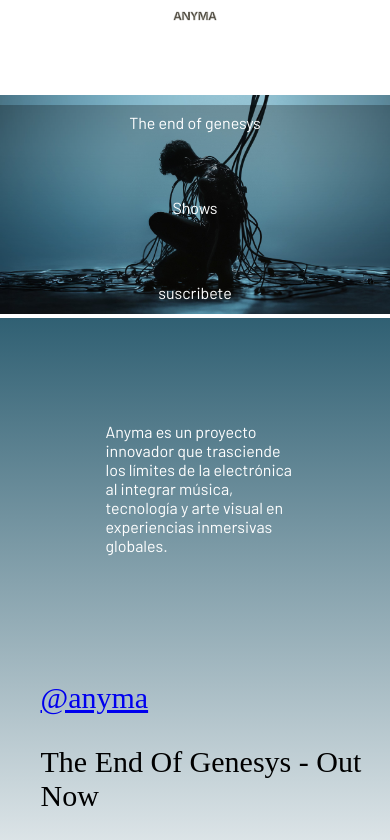
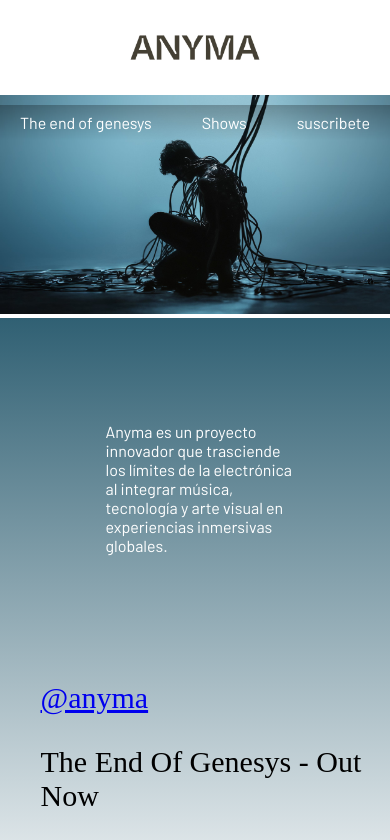
Before and after one commit to lucasfotero/TP_artista, a plain HTML site: page index.html in a window 390 px wide. Shown: the top 840 px of the page. Drawn offline with Linux system fonts and the light colour scheme; a script that the page names is missing; a web font is replaced by a local one.

Commit message:
Ajustes responsive nav videos
Ajustes responsive mobile

```diff
--- a/Estilos/index.css
+++ b/Estilos/index.css
@@ -303,14 +303,21 @@ fieldset {
 
 @media only screen and (max-width: 480px) {
 
+  body {
+    margin: 0;
+    padding: 0;
+}
+
     header {
         flex-direction: column;
         align-items: center;
     }
 
     nav#nav {
-        display: flex;
-        flex-direction: column;
+      width: 100%;
+      display: flex;
+      flex-direction: row;
+       justify-content: center;
         align-items: center;
         margin-top: 10px;
     }
@@ -321,7 +328,7 @@ fieldset {
     }
 
     #logo img {
-        width: 60px;
+        width: 180px;
     }
 
    #wallpaper {
@@ -329,18 +336,20 @@ fieldset {
     padding: 0;
   }
 
-    #div1, #div2, #div3, #short, #formulario {
+    #div1, #div2, #div3, #formulario {
         padding: 0.5rem;
     }
 
     #div3 img {
         width: 100%;
+        padding: 0 auto;
     }
 
     iframe, .tiktok-embed {
-        width: 100%;
+        width: auto;
         height: auto;
     }
+
 
     video {
         width: 100%;
```
